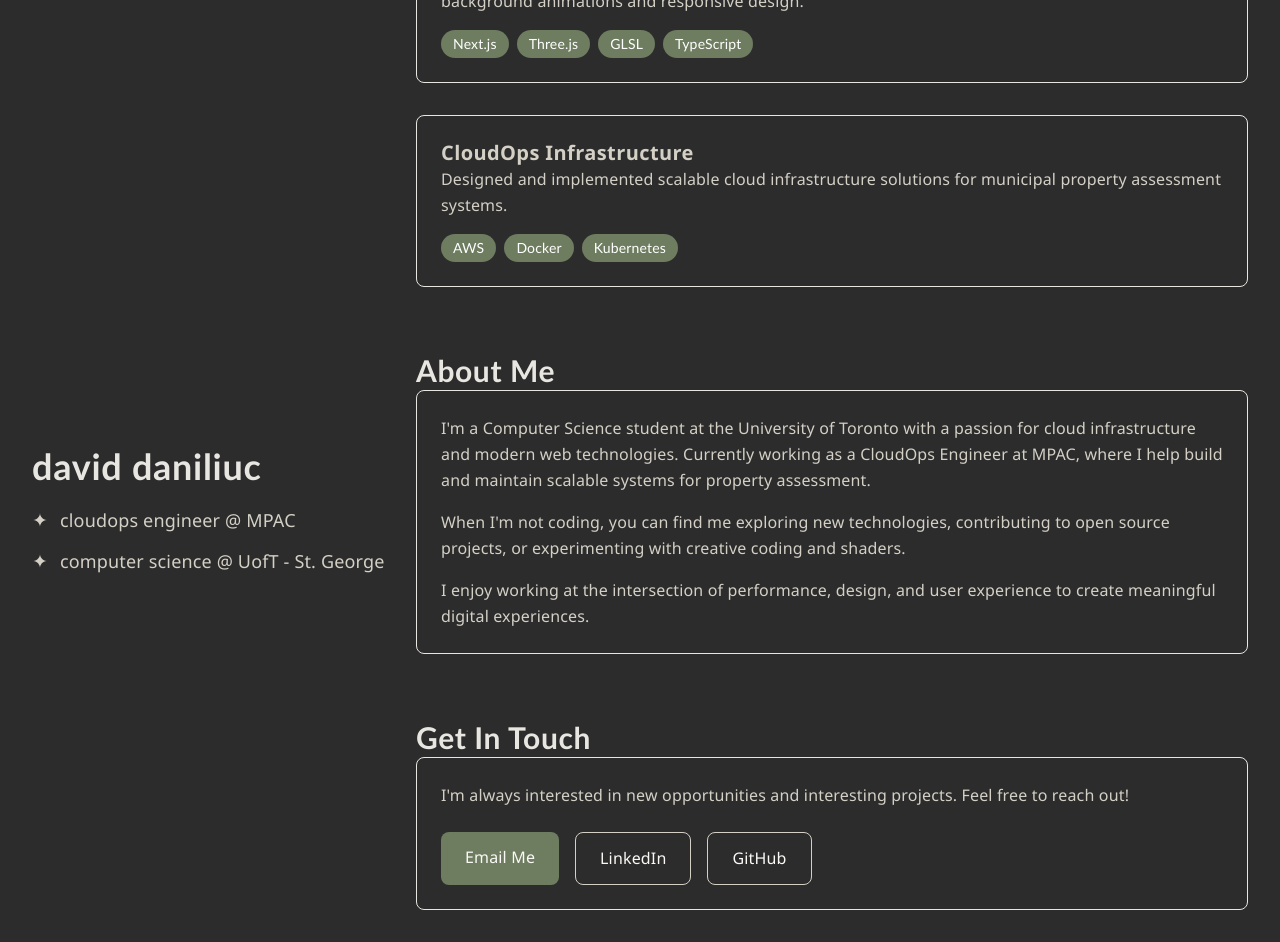
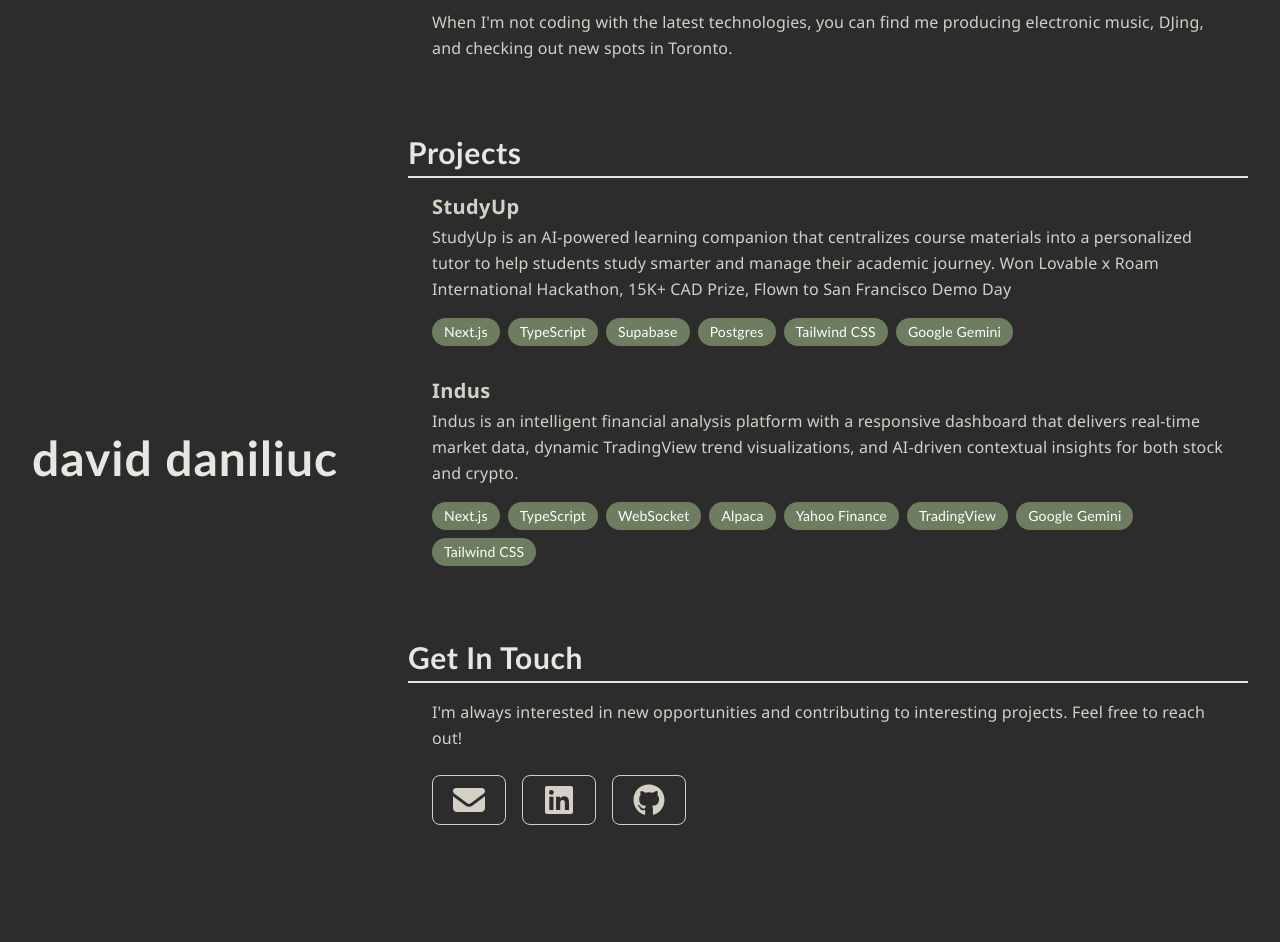
Before and after one commit to vicdenz/daviddaniliuc, a Next.js app: page / in a window 1280 px wide. Shown: the part 160-1102 px from the top of the page. After the commit the page ends 1041 px from the top, so only its background shows below. Built offline with nearby package versions, Linux system fonts and the light colour scheme; a web font is replaced by a local one.

Commit message:
Finished home page. Working on deployment.

```diff
--- a/package.json
+++ b/package.json
@@ -9,6 +9,10 @@
     "lint": "next lint"
   },
   "dependencies": {
+    "@fortawesome/fontawesome-svg-core": "^7.0.1",
+    "@fortawesome/free-brands-svg-icons": "^7.0.1",
+    "@fortawesome/free-solid-svg-icons": "^7.0.1",
+    "@fortawesome/react-fontawesome": "^3.0.2",
     "@react-three/drei": "^10.7.3",
     "@react-three/fiber": "^9.3.0",
     "@types/three": "^0.179.0",
--- a/src/app/globals.css
+++ b/src/app/globals.css
@@ -128,41 +128,6 @@ button,
 	transition: all 0.3s cubic-bezier(0.4, 0, 0.2, 1);
 }
 
-/* Link styles */
-a {
-	color: var(--clay-red);
-	text-decoration: none;
-	position: relative;
-}
-
-a:hover {
-	color: var(--deep-charcoal);
-}
-
-a:hover::after {
-	content: "";
-	position: absolute;
-	bottom: -2px;
-	left: 0;
-	width: 100%;
-	height: 1px;
-	background: var(--clay-red);
-	transform: scaleX(1);
-	transition: transform 0.3s ease;
-}
-
-a::after {
-	content: "";
-	position: absolute;
-	bottom: -2px;
-	left: 0;
-	width: 100%;
-	height: 1px;
-	background: var(--clay-red);
-	transform: scaleX(0);
-	transition: transform 0.3s ease;
-}
-
 /* Fade-in animation for content */
 @keyframes fadeInUp {
 	from {
@@ -171,7 +136,18 @@ a::after {
 	}
 	to {
 		opacity: 1;
-		transform: translateY(0);
+		transform: translateY(0px);
+	}
+}
+
+@keyframes fadeInScale {
+	from {
+		opacity: 0;
+		transform: scale(0.95);
+	}
+	to {
+		opacity: 1;
+		transform: scale(1);
 	}
 }
 
@@ -227,6 +203,12 @@ a::after {
 	animation: fadeIn 1s ease-out forwards;
 }
 
+.animate-fade-in-scale {
+	opacity: 0;
+	transform: scale(0.95);
+	animation: fadeInScale 1s ease-out forwards;
+}
+
 .animate-gentle-float {
 	animation: gentleFloat 6s ease-in-out infinite;
 }
@@ -274,51 +256,6 @@ a::after {
 	transform: translateY(0);
 }
 
-/* Button hover effects */
-button:hover {
-	transform: translateY(-2px);
-}
-
-button:active {
-	transform: translateY(0);
-}
-
-/* Parallax scroll effect for decorative elements */
-.parallax-slow {
-	will-change: transform;
-}
-
-/* Responsive typography scale */
-@media (max-width: 768px) {
-	h1 {
-		font-size: clamp(2.5rem, 8vw, 4rem);
-	}
-
-	h2 {
-		font-size: clamp(2rem, 6vw, 3rem);
-	}
-
-	h3 {
-		font-size: clamp(1.5rem, 5vw, 2rem);
-	}
-}
-
-/* Improved focus management for accessibility */
-.skip-link {
-	position: absolute;
-	top: -40px;
-	left: 6px;
-	background: var(--moss-green);
-	color: var(--washed-white);
-	padding: 8px;
-	text-decoration: none;
-	transition: top 0.3s;
-}
-
-.skip-link:focus {
-	top: 6px;
-}
-
 /* Reduce motion for accessibility */
 @media (prefers-reduced-motion: reduce) {
 	.animate-gentle-float,
@@ -359,7 +296,6 @@ button:active {
 	background: linear-gradient(180deg, rgba(255, 255, 255, 0.8), transparent, rgba(255, 255, 255, 0.3));
 }
 
-/* Very large and gradual outward white shadow */
-.body-shadow {
-	box-shadow: 0 0 80px 100px var(--washed-white);
+.content-hr {
+	border-top: 2px solid var(--stone-gray-light);
 }
--- a/src/app/layout.tsx
+++ b/src/app/layout.tsx
@@ -1,6 +1,7 @@
 import type { Metadata } from "next";
 import { Funnel_Sans, Funnel_Display } from "next/font/google";
 import "./globals.css";
+import "../lib/fontawesome";
 
 const funnelSans = Funnel_Sans({
 	variable: "--font-funnel-sans",
--- a/src/app/page.tsx
+++ b/src/app/page.tsx
@@ -1,85 +1,84 @@
+"use client";
+
+import { useEffect } from "react";
 import PageCanvas from "@/components/PageCanvas";
+import ProjectCard from "@/components/ProjectCard";
+import ContactButton from "@/components/ContactButton";
+import { faEnvelope } from "@fortawesome/free-solid-svg-icons";
+import { faLinkedin, faGithub } from "@fortawesome/free-brands-svg-icons";
+
+// DEBUG: Remove this function later
+function useViewportDebug() {
+	useEffect(() => {
+		const log = () => {
+			const w = window.innerWidth;
+			const bp = w < 640 ? "xs" : w < 768 ? "sm" : w < 1024 ? "md" : w < 1280 ? "lg" : "xl";
+			console.log(`Viewport: ${w}px (${bp})`);
+		};
+		log();
+		window.addEventListener("resize", log);
+		return () => window.removeEventListener("resize", log);
+	}, []);
+}
 
 export default function Home() {
+	useViewportDebug(); // DEBUG: Remove this line later
 	return (
 		<PageCanvas>
-			{/* Fixed Left Sidebar */}
-			<aside className="fixed bottom-0 p-8 mb-8">
-				<div className="animate-fade-in-up">
+			{/* Responsive Header/Sidebar */}
+			<div className="lg:fixed lg:bottom-0 lg:p-8 lg:mb-8 p-8 pb-0 lg:pb-8">
+				<div className="animate-fade-in-scale">
 					<div className="mb-4">
-						<h1 className="font-heading text-4xl text-stone-gray-light font-bold">david daniliuc</h1>
+						<h1 className="font-heading text-5xl text-stone-gray-light font-bold">david daniliuc</h1>
 					</div>
-					<ul className="space-y-3">
+					<ul className="space-y-3 hidden lg:block">
 						<li className="flex items-center gap-3 animate-fade-in-left delay-300">
-							<svg className="w-4 h-4 text-stone-gray flex-shrink-0" fill="currentColor" viewBox="0 0 24 24">
+							<svg className="w-4 h-4 flex-shrink-0" fill="currentColor" viewBox="0 0 24 24">
 								<path d="M12 2 C12 6 16 12 22 12 C16 12 12 18 12 22 C12 18 8 12 2 12 C8 12 12 6 12 2 Z" />
 							</svg>
-							<p className="font-display text-lg text-stone-gray leading-relaxed font-light">cloudops engineer @ MPAC</p>
+							<p className="font-sans text-stone-gray text-lg leading-relaxed font-light">cloudops engineer @ MPAC</p>
 						</li>
 						<li className="flex items-center gap-3 animate-fade-in-left delay-500">
 							<svg className="w-4 h-4 text-stone-gray flex-shrink-0" fill="currentColor" viewBox="0 0 24 24">
 								<path d="M12 2 C12 6 16 12 22 12 C16 12 12 18 12 22 C12 18 8 12 2 12 C8 12 12 6 12 2 Z" />
 							</svg>
-							<p className="font-display text-lg text-stone-gray leading-relaxed font-light">computer science @ UofT - St. George</p>
+							<p className="font-sans text-stone-gray text-lg leading-relaxed font-light">computer science @ UofT</p>
 						</li>
 					</ul>
 				</div>
-			</aside>
+			</div>
 
 			{/* Main Content Area */}
-			<main className="flex-1 ml-96 p-8">
+			<main className="flex-1 lg:ml-94 p-8 pt-2 lg:pt-10">
+				{/* About Section */}
+				<section className="mb-12 animate-fade-in-scale delay-200">
+					<h2 className="font-heading text-3xl text-stone-gray-light font-bold pb-1">About Me</h2>
+					<div className="content-hr p-6 pt-4 animate-fade-in-scale delay-200">
+						<p className="font-display text-stone-gray leading-relaxed mb-4">I'm a Computer Science Specialist student at the University of Toronto - St. George campus with a focus on computer systems. Previously working as a CloudOps Analyst Intern at MPAC.</p>
+						<p className="font-display text-stone-gray leading-relaxed">When I'm not coding with the latest technologies, you can find me producing electronic music, DJing, and checking out new spots in Toronto.</p>
+					</div>
+				</section>
+
 				{/* Projects Section */}
-				<section className="mb-16 animate-fade-in-up delay-200">
-					<h2 className="font-heading text-3xl text-stone-gray-light font-bold mb-8">Projects</h2>
-					<div className="space-y-8">
-						<div className="border border-stone-gray-light rounded-lg p-6 animate-fade-in-left delay-400">
-							<h3 className="font-display text-xl text-stone-gray font-semibold mb-3">Portfolio Website</h3>
-							<p className="font-display text-stone-gray leading-relaxed mb-4">A modern portfolio built with Next.js, Three.js, and custom GLSL shaders. Features dynamic background animations and responsive design.</p>
-							<div className="flex flex-wrap gap-2">
-								<span className="px-3 py-1 bg-moss-green text-white text-sm rounded-full">Next.js</span>
-								<span className="px-3 py-1 bg-moss-green text-white text-sm rounded-full">Three.js</span>
-								<span className="px-3 py-1 bg-moss-green text-white text-sm rounded-full">GLSL</span>
-								<span className="px-3 py-1 bg-moss-green text-white text-sm rounded-full">TypeScript</span>
-							</div>
-						</div>
-
-						<div className="border border-stone-gray-light rounded-lg p-6 animate-fade-in-left delay-600">
-							<h3 className="font-display text-xl text-stone-gray font-semibold mb-3">CloudOps Infrastructure</h3>
-							<p className="font-display text-stone-gray leading-relaxed mb-4">Designed and implemented scalable cloud infrastructure solutions for municipal property assessment systems.</p>
-							<div className="flex flex-wrap gap-2">
-								<span className="px-3 py-1 bg-moss-green text-white text-sm rounded-full">AWS</span>
-								<span className="px-3 py-1 bg-moss-green text-white text-sm rounded-full">Docker</span>
-								<span className="px-3 py-1 bg-moss-green text-white text-sm rounded-full">Kubernetes</span>
-							</div>
+				<section className="mb-12 animate-fade-in-scale delay-400">
+					<h2 className="font-heading text-3xl text-stone-gray-light font-bold pb-1">Projects</h2>
+					<div className="content-hr p-6 pt-4">
+						<div className="space-y-8">
+							<ProjectCard className="animate-fade-in-scale delay-400" title="StudyUp" description="StudyUp is an AI-powered learning companion that centralizes course materials into a personalized tutor to help students study smarter and manage their academic journey. Won Lovable x Roam International Hackathon, 15K+ CAD Prize, Flown to San Francisco Demo Day" technologies={["Next.js", "TypeScript", "Supabase", "Postgres", "Tailwind CSS", "Google Gemini"]} />
+							<ProjectCard className="animate-fade-in-scale delay-400" title="Indus" description="Indus is an intelligent financial analysis platform with a responsive dashboard that delivers real-time market data, dynamic TradingView trend visualizations, and AI-driven contextual insights for both stock and crypto." technologies={["Next.js", "TypeScript", "WebSocket", "Alpaca", "Yahoo Finance", "TradingView", "Google Gemini", "Tailwind CSS"]} />
 						</div>
 					</div>
 				</section>
 
-				{/* About Section */}
-				<section className="mb-16 animate-fade-in-up delay-800">
-					<h2 className="font-heading text-3xl text-stone-gray-light font-bold mb-8">About Me</h2>
-					<div className="border border-stone-gray-light rounded-lg p-6">
-						<p className="font-display text-stone-gray leading-relaxed mb-4">I'm a Computer Science student at the University of Toronto with a passion for cloud infrastructure and modern web technologies. Currently working as a CloudOps Engineer at MPAC, where I help build and maintain scalable systems for property assessment.</p>
-						<p className="font-display text-stone-gray leading-relaxed mb-4">When I'm not coding, you can find me exploring new technologies, contributing to open source projects, or experimenting with creative coding and shaders.</p>
-						<p className="font-display text-stone-gray leading-relaxed">I enjoy working at the intersection of performance, design, and user experience to create meaningful digital experiences.</p>
-					</div>
-				</section>
-
 				{/* Contact Section */}
-				<section className="animate-fade-in-up delay-1000">
-					<h2 className="font-heading text-3xl text-stone-gray-light font-bold mb-8">Get In Touch</h2>
-					<div className="border border-stone-gray-light rounded-lg p-6">
-						<p className="font-display text-stone-gray leading-relaxed mb-6">I'm always interested in new opportunities and interesting projects. Feel free to reach out!</p>
+				<section className="animate-fade-in-scale delay-600">
+					<h2 className="font-heading text-3xl text-stone-gray-light font-bold pb-1">Get In Touch</h2>
+					<div className="content-hr p-6 pt-4 animate-fade-in-scale delay-600">
+						<p className="font-display text-stone-gray leading-relaxed mb-6">I'm always interested in new opportunities and contributing to interesting projects. Feel free to reach out!</p>
 						<div className="flex gap-4">
-							<a href="mailto:your.email@example.com" className="px-6 py-3 bg-moss-green text-white rounded-lg font-display hover:bg-moss-green-light transition-colors">
-								Email Me
-							</a>
-							<a href="#" className="px-6 py-3 border border-stone-gray text-stone-gray rounded-lg font-display hover:bg-stone-gray-light hover:text-white transition-colors">
-								LinkedIn
-							</a>
-							<a href="#" className="px-6 py-3 border border-stone-gray text-stone-gray rounded-lg font-display hover:bg-stone-gray-light hover:text-white transition-colors">
-								GitHub
-							</a>
+							<ContactButton icon={faEnvelope} href="mailto:david.daniliuc@mail.utoronto.ca" />
+							<ContactButton icon={faLinkedin} text="" href="https://www.linkedin.com/in/david-daniliuc/" />
+							<ContactButton icon={faGithub} text="" href="https://github.com/vicdenz/" />
 						</div>
 					</div>
 				</section>
--- /dev/null
+++ b/src/components/ContactButton.tsx
@@ -0,0 +1,21 @@
+import { FontAwesomeIcon } from "@fortawesome/react-fontawesome";
+import { IconDefinition } from "@fortawesome/fontawesome-svg-core";
+
+interface ContactButtonProps {
+	icon: IconDefinition;
+	text?: string;
+	href: string;
+}
+
+export default function ContactButton({ icon, text, href }: ContactButtonProps) {
+	const baseClasses = "px-4 py-2 rounded-lg font-display transition-colors flex items-center gap-2";
+	const primaryClasses = "bg-moss-green text-white hover:bg-moss-green-light";
+	const secondaryClasses = "border border-stone-gray text-stone-gray hover:bg-stone-gray-light hover:text-white";
+
+	return (
+		<a href={href} className="px-4 py-2 rounded-lg font-display transition-colors flex items-center gap-2 border border-stone-gray text-stone-gray hover:bg-moss-green-light hover:border-moss-green-light">
+			<FontAwesomeIcon icon={icon} size="2xl" />
+			{text && text}
+		</a>
+	);
+}
--- /dev/null
+++ b/src/components/ProjectCard.tsx
@@ -0,0 +1,22 @@
+interface ProjectCardProps {
+	title: string;
+	description: string;
+	technologies: string[];
+	className?: string;
+}
+
+export default function ProjectCard({ title, description, technologies, className = "" }: ProjectCardProps) {
+	return (
+		<div className={className}>
+			<h3 className="font-display text-xl text-stone-gray font-semibold pb-1">{title}</h3>
+			<p className="font-display text-stone-gray leading-relaxed mb-4">{description}</p>
+			<div className="flex flex-wrap gap-2">
+				{technologies.map((tech, index) => (
+					<span key={index} className="px-3 py-1 bg-moss-green text-white text-sm rounded-full">
+						{tech}
+					</span>
+				))}
+			</div>
+		</div>
+	);
+}
--- /dev/null
+++ b/src/lib/fontawesome.ts
@@ -0,0 +1,5 @@
+import { config } from '@fortawesome/fontawesome-svg-core'
+import '@fortawesome/fontawesome-svg-core/styles.css'
+
+// Tell Font Awesome to skip adding the CSS automatically since it's being imported above
+config.autoAddCss = false
```
Also changed, not shown: src/app/_test/page.tsx (renamed from src/app/test/page.tsx), src/components/shaders/frag/smoke.frag, 1 other file (tests, documents, lock files or other folders).
